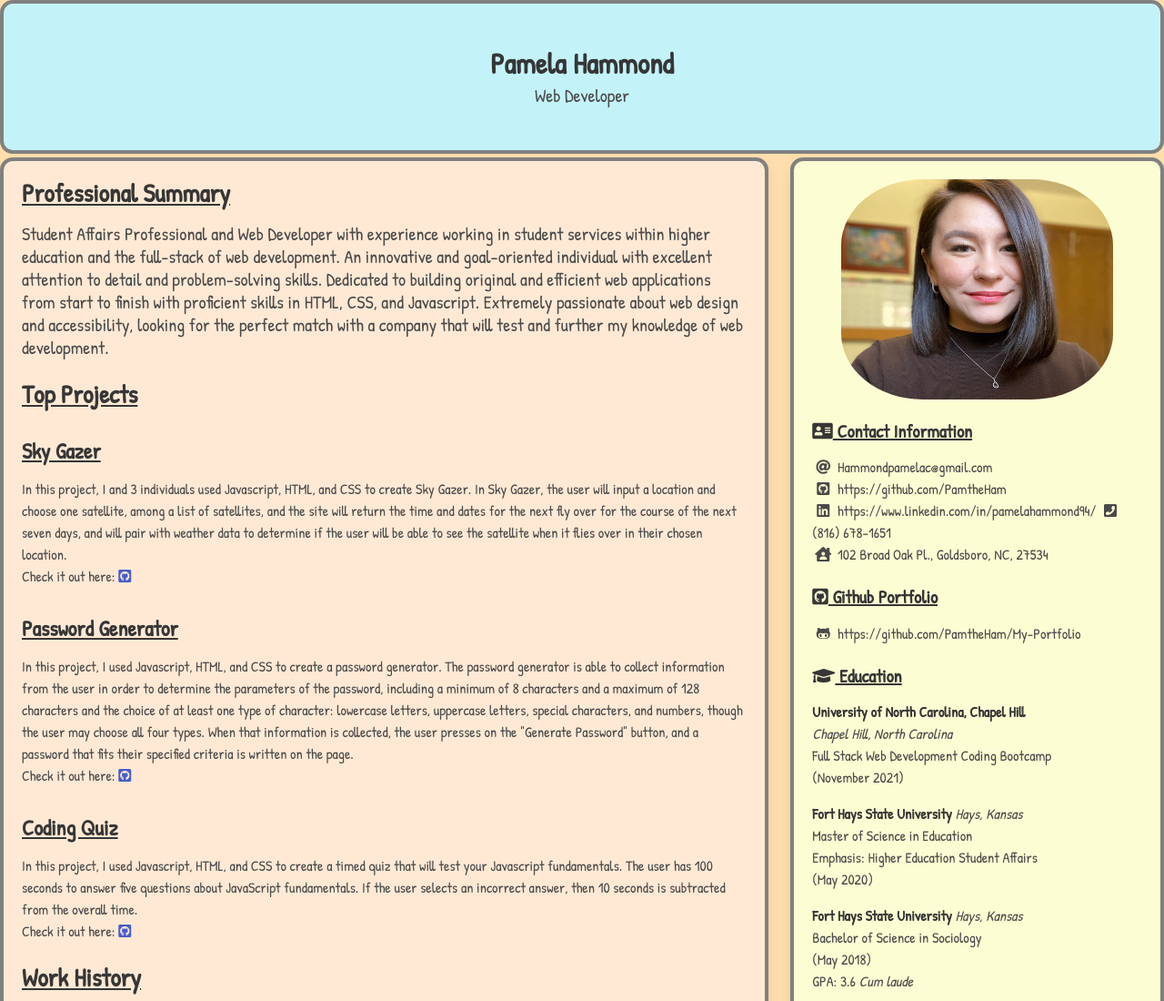
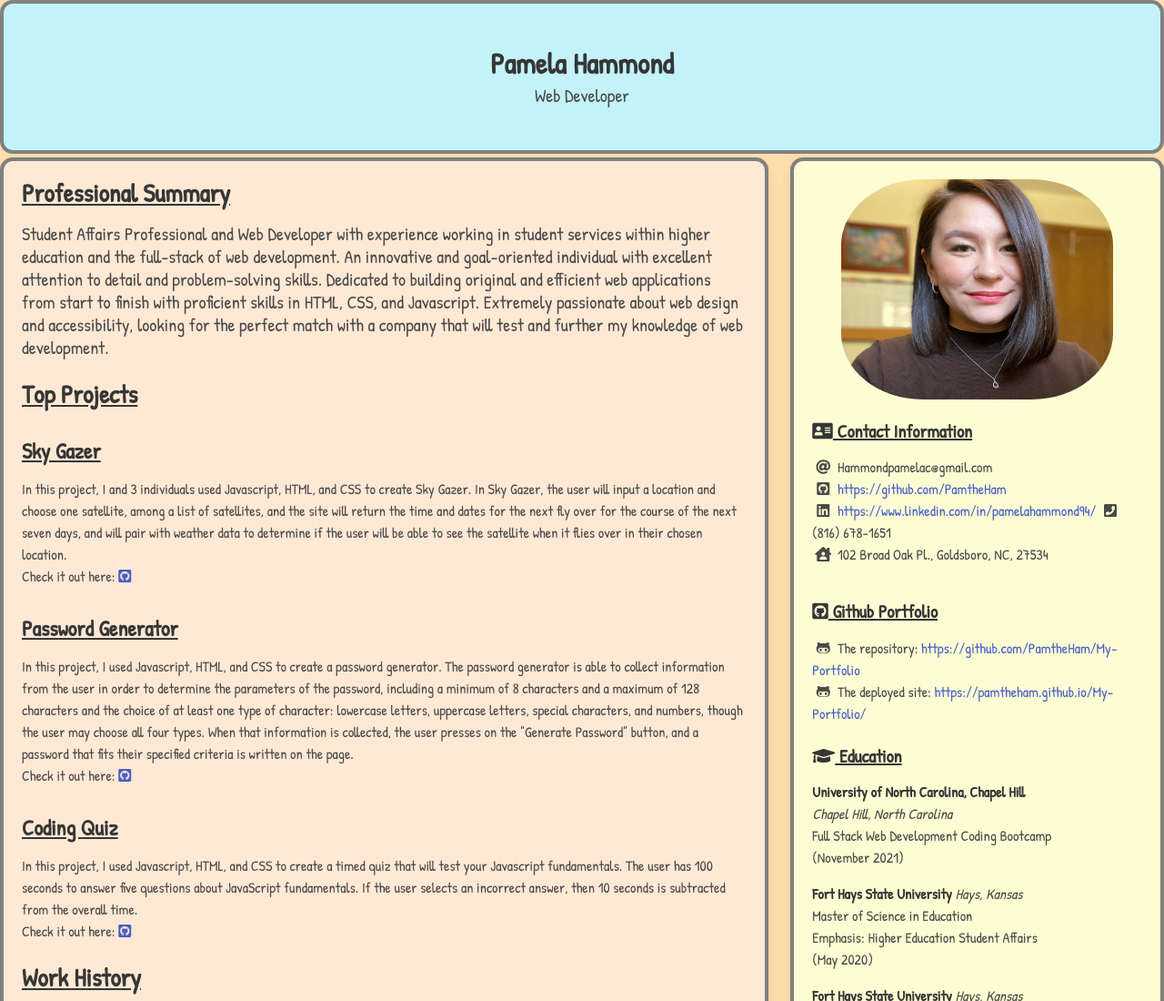
Before and after one commit to PamtheHam/static-resume-with-icons, a plain HTML site: page index.html in a window 1280 px wide. Shown: the top 1100 px of the page at 91% size. Drawn offline with nearby package versions, Linux system fonts and the light colour scheme.

Commit message:
changed hyperlinks

```diff
--- a/index.html
+++ b/index.html
@@ -159,12 +159,12 @@
               Hammondpamelac@gmail.com
               <br>
               <span class="icon"><i class="fab fa-github-square"></i></span>
-             https://github.com/PamtheHam
+              <a href="https://github.com/PamtheHam">https://github.com/PamtheHam</a>
               <br>
               <span class="icon">
                 <i class="fab fa-linkedin"></i>
             </span>
-            https://www.linkedin.com/in/pamelahammond94/
+            <a href="https://www.linkedin.com/in/pamelahammond94/">https://www.linkedin.com/in/pamelahammond94/</a>
               <span class="icon">
                   <i class="fas fa-phone-square"></i>
               </span>
@@ -180,13 +180,21 @@
             <br>
 
             <section>
-
+              <p>
               <h4><i class="fab fa-github-square"></i> Github Portfolio</h4>
               <span class="icon">
                 <i class="fab fa-github-alt"></i>
             </span>
-            https://github.com/PamtheHam/My-Portfolio
-            </section>
+            The repository:
+            <a href="https://github.com/PamtheHam/My-Portfolio">https://github.com/PamtheHam/My-Portfolio</a>
+            <br>
+            <span class="icon">
+              <i class="fab fa-github-alt"></i>
+          </span>
+          The deployed site:
+          <a href="https://pamtheham.github.io/My-Portfolio/">https://pamtheham.github.io/My-Portfolio/</a>
+        </p>
+          </section>
 
             <br>
 
```
